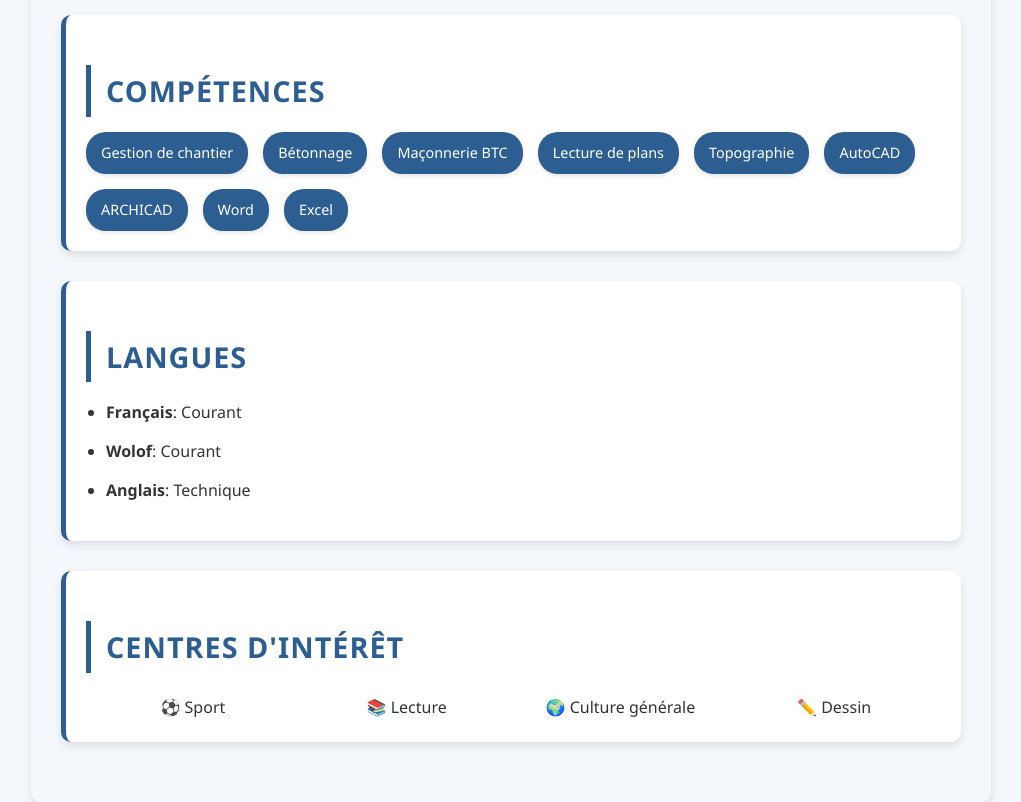
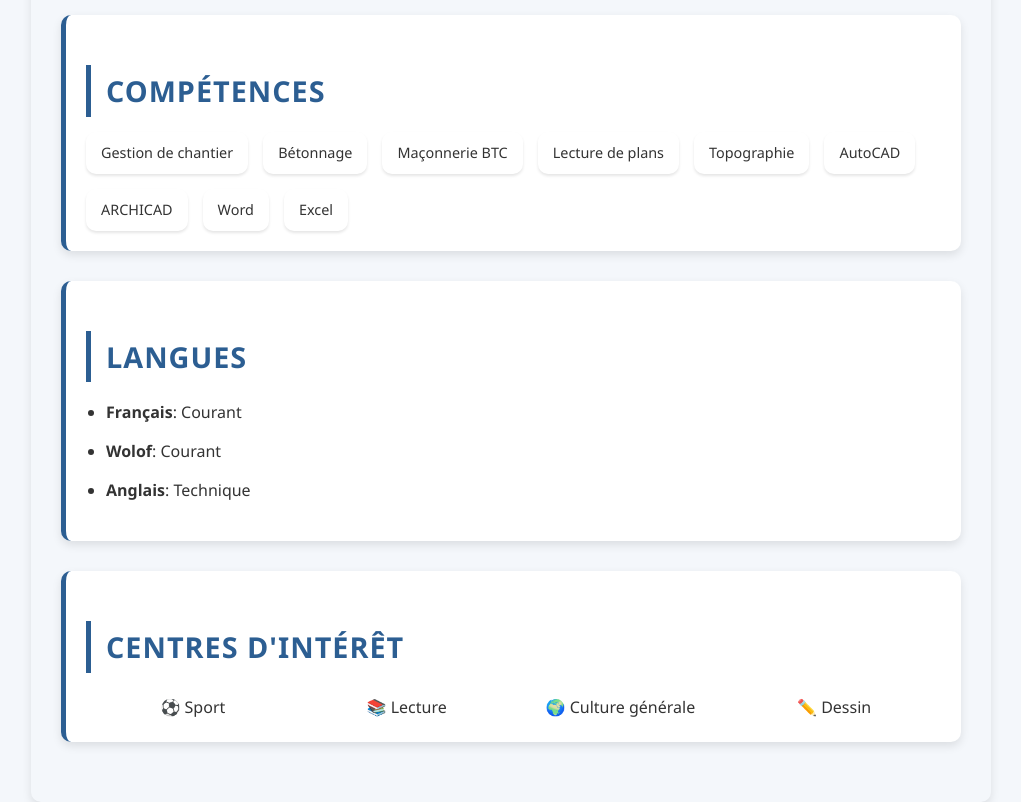
Before and after one commit to cheikhgayediopp/cv_Seydou_Diop, a plain HTML site: page index.html in a window 1280 px wide. Shown: the part 1640-2442 px from the top of the page, without its empty margins (129-1150 px from the left). Drawn offline with Linux system fonts and the light colour scheme.

Commit message:
Update style.css

```diff
--- a/style.css
+++ b/style.css
@@ -113,12 +113,12 @@ h2 {
     margin-top: 10px;
 }
 .skill {
-    background-color: #2c5e92;
-    color: #fff;
+
+
     padding: 8px 15px;
-    border-radius: 20px;
+    border-radius: 10px;
     font-size: 0.9em;
-    box-shadow: 0 2px 4px rgba(0, 0, 0, 0.1);
+    box-shadow: 0 2px 3px rgba(0, 0, 0, 0.1);
 }
 .interests {
     display: flex;
```
